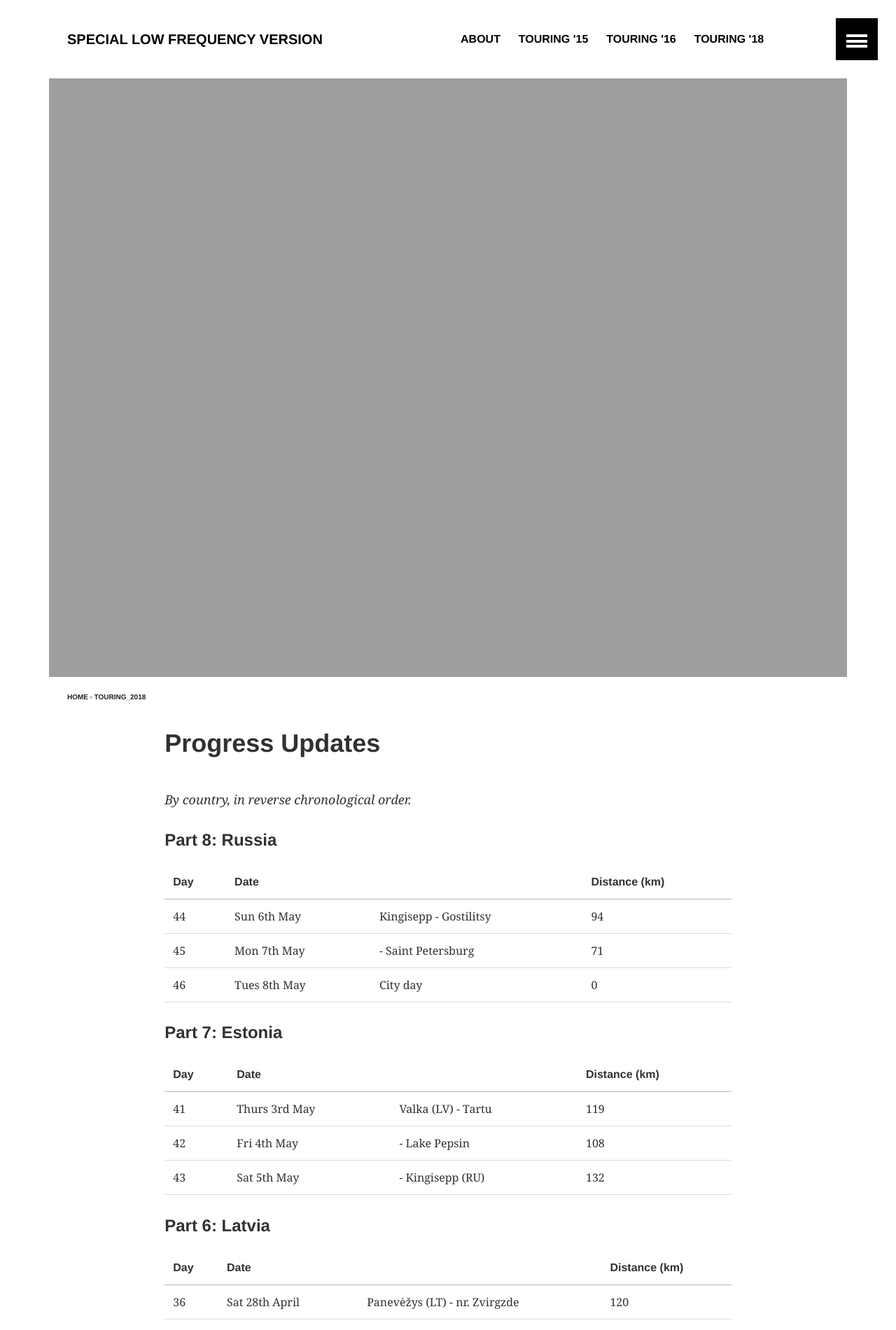
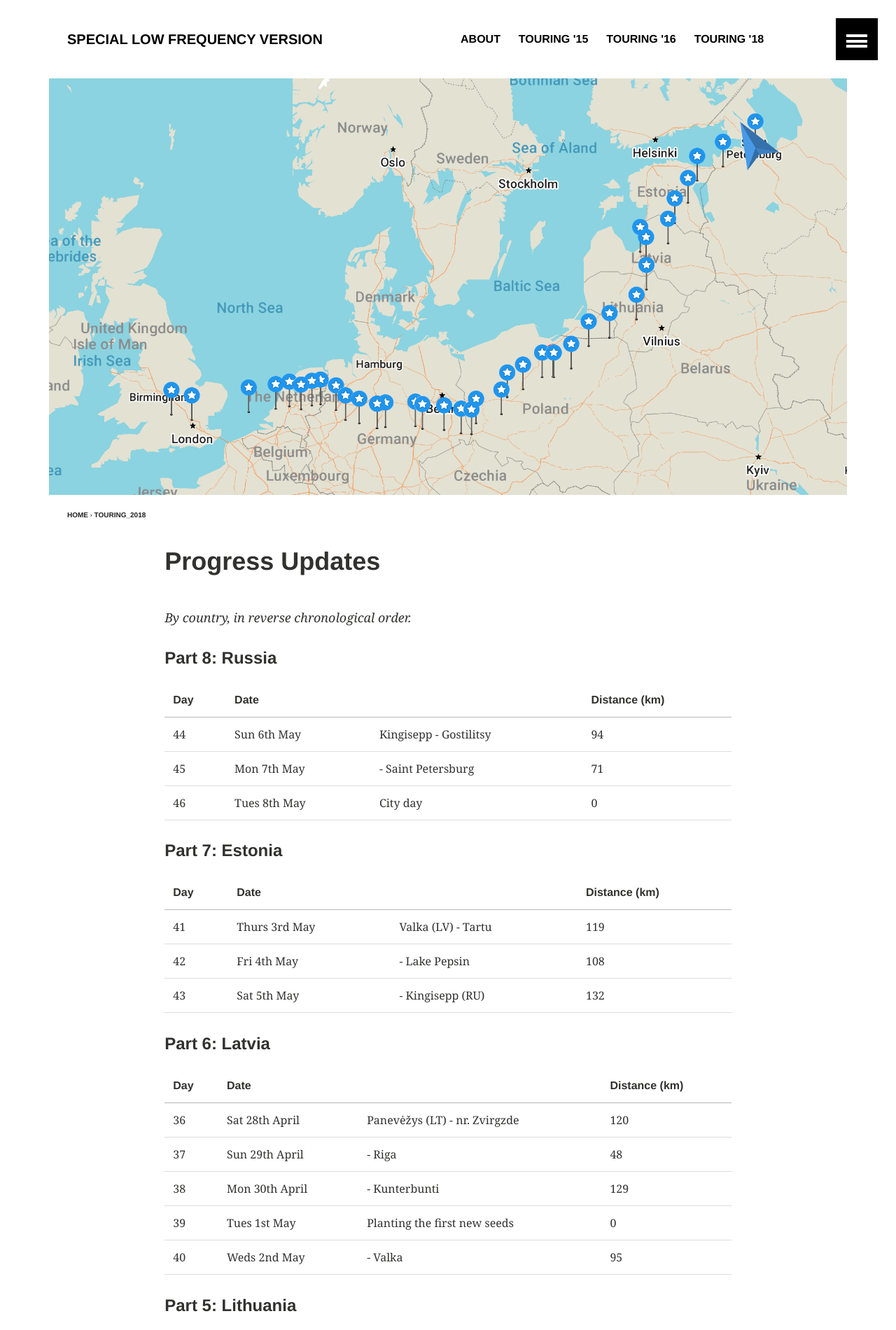
Before and after one commit to ArthurStart/git-blog, a Jekyll site: the page built from _posts/touring/2018-04-06-Progress-Updates.md, in a window 1280 px wide. Shown: the top 1900 px of the page at 70% size. Built offline with Jekyll 4.4.1, drawn with Linux system fonts in a browser that asks for light colours; comment, search, counter and statistics services are not loaded.

Commit message:
Updated map

```diff
--- a/_posts/touring/2018-04-06-Progress-Updates.md
+++ b/_posts/touring/2018-04-06-Progress-Updates.md
@@ -6,7 +6,7 @@ categories: touring_2018
 comments: True
 image:
   teaser: 2018/IMG_1459_teaser.JPG
-  feature: 2018/Screenshot_20180426-012527.png
+  feature: 2018/Screenshot_20180508-234404.png
 ---
 
 *By country, in reverse chronological order.*
```
Also changed, not shown: images/2018/Screenshot_20180508-234404.png (added).
